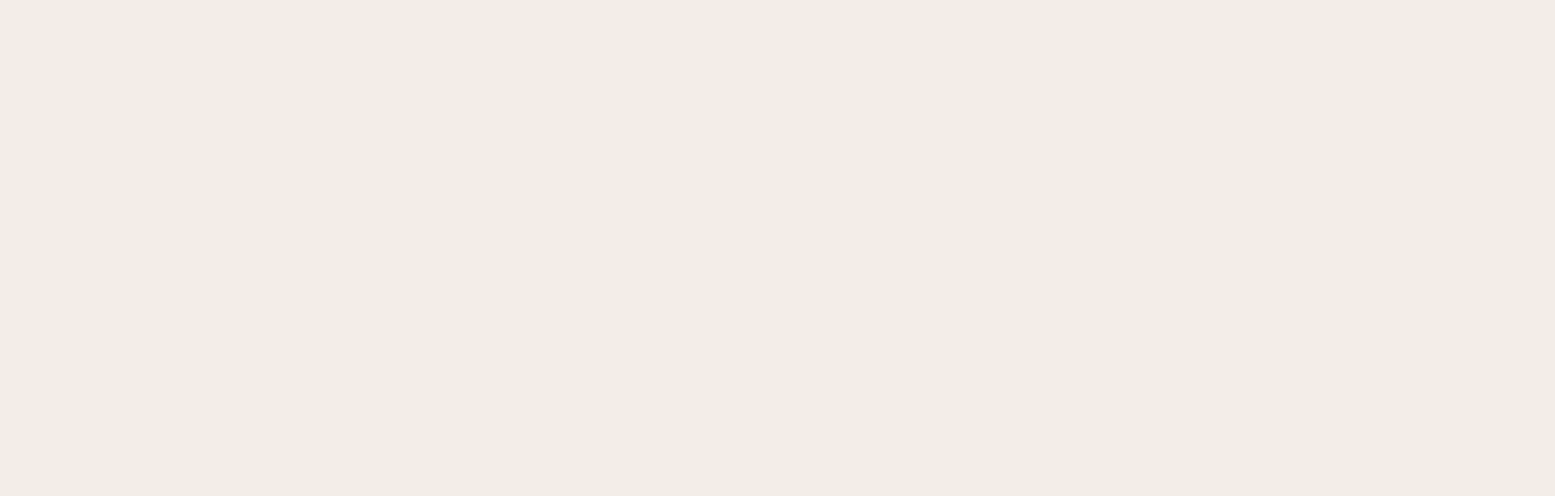
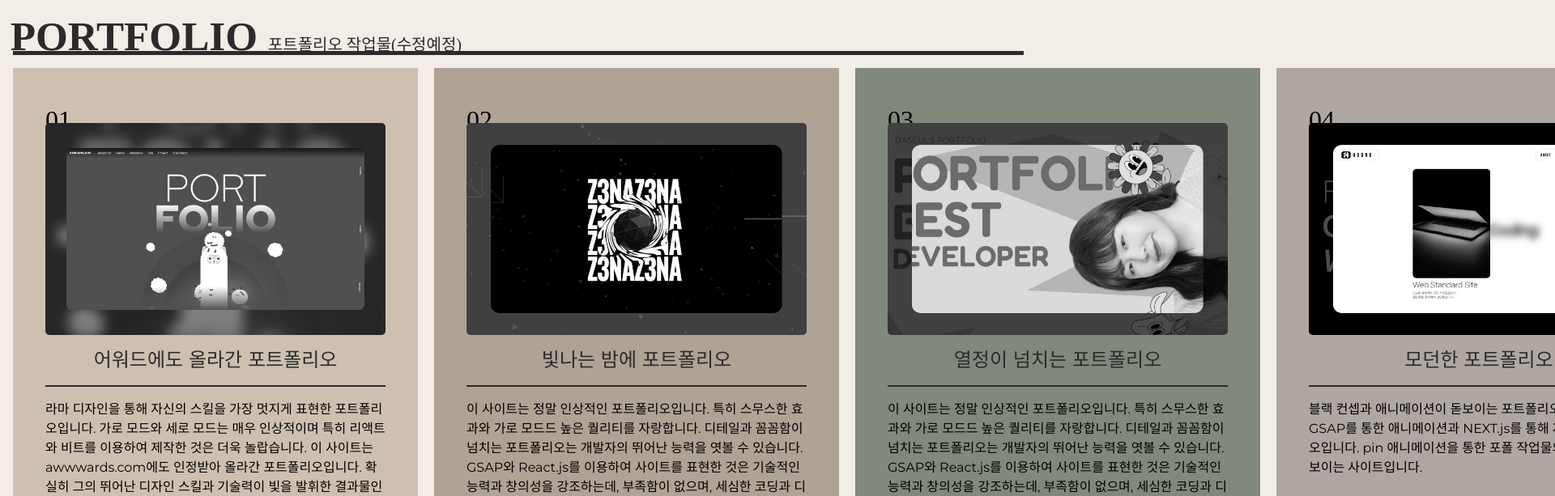
Before and after one commit to chloe-20/portfolio2023-vue, a Vue app: page / in a window 1280 px wide. Shown: the part 4900-5513 px from the top of the page at 81% size, 1920 px wide, since content can reach past the window. Before the commit the page ends 4696 px from the top, so only its background shows below. Built offline with nearby package versions, Linux system fonts and the light colour scheme; a small style sheet from the web is missing; a web font is replaced by a local one.

Commit message:
포트폴리오완료

```diff
--- a/src/components/PortfolioSection.vue
+++ b/src/components/PortfolioSection.vue
@@ -1,3 +1,159 @@
+<script setup>
+import { portText } from "@/constants/index";
+</script>
+
 <template>
-  PortfolioSection
+  <section id="portfolio">
+    <div class="portfolio__inner">
+      <div class="portfolio__title">PORTFOLIO <em>포트폴리오 작업물(수정예정)</em></div>
+      <div class="portfolio__wrap">
+        <article class="portfolio__item" v-for="(port, key) in portText" :key="key">
+          <span class="num">{{ port.num }}.</span>
+          <a :href="port.code" target="_blank" class="img">
+            <img :src="port.img" :alt="port.name" />
+          </a>
+          <h3 class="title">{{ port.title }}</h3>
+          <p class="desc">{{ port.desc }}</p>
+          <a :href="port.view" target="_blank" class="site">사이트 보기</a>
+        </article>
+      </div>
+    </div>
+  </section>
 </template>
+
+<style lang="scss">
+#portfolio {
+  width: 100%;
+  margin-top: 30vh;
+  // overflow: hidden;
+}
+.portfolio__inner {
+  padding: 16px;
+
+  .portfolio__title {
+    width: 100%;
+    height: 5vw;
+    font-size: 4vw;
+    font-weight: 900;
+    line-height: 1.6;
+    font-family: var(--mainKor-font);
+    color: var(--black100);
+    border-bottom: 0.4vw solid var(--black100);
+    margin-bottom: 16px;
+    text-indent: -0.26vw;
+
+    em {
+      font-size: 1.25rem;
+      font-weight: 400;
+      line-height: 2;
+    }
+  }
+
+  .portfolio__wrap {
+    display: flex;
+    flex-wrap: wrap;
+    width: 7000px;
+
+    .portfolio__item {
+      width: 500px;
+      height: 75vh;
+      background-color: var(--subBg100);
+      padding: 2.5rem;
+      margin-right: 20px;
+
+      &:nth-child(1) {
+        background-color: var(--subBg100);
+      }
+
+      &:nth-child(2) {
+        background-color: var(--subBg200);
+      }
+
+      &:nth-child(3) {
+        background-color: var(--subBg300);
+      }
+
+      &:nth-child(4) {
+        background-color: var(--subBg400);
+      }
+
+      &:nth-child(5) {
+        background-color: var(--subBg500);
+      }
+
+      &:nth-child(6) {
+        background-color: var(--subBg100);
+      }
+
+      &:nth-child(7) {
+        background-color: var(--subBg200);
+      }
+
+      &:nth-child(8) {
+        background-color: var(--subBg300);
+      }
+
+      &:nth-child(9) {
+        background-color: var(--subBg400);
+      }
+
+      &:nth-child(10) {
+        background-color: var(--subBg500);
+      }
+
+      .num {
+        font-size: 2rem;
+        font-family: var(--mainNum-font);
+      }
+
+      .img {
+        display: block;
+        margin-top: -20px;
+        transition: margin-top 0.3s;
+
+        img {
+          border-radius: 5px;
+          filter: saturate(0%);
+          transition: all 0.3s;
+        }
+
+        &:hover {
+          margin-top: 0;
+
+          img {
+            filter: saturate(100%);
+          }
+        }
+      }
+
+      .title {
+        font-size: 1.5rem;
+        text-align: center;
+        padding: 0.8rem 0;
+        font-weight: 700;
+        color: var(--black100);
+        border-bottom: 2px solid var(--black100);
+        margin-bottom: 1rem;
+      }
+
+      .desc {
+        font-size: 1rem;
+      }
+
+      .site {
+        border: 1px solid var(--black100);
+        display: block;
+        text-align: center;
+        padding: 0.625rem 1.5rem;
+        margin-top: 1.5rem;
+        transition: all 0.2s;
+
+        &:hover {
+          background-color: var(--black100);
+          color: var(--white);
+        }
+      }
+    }
+  }
+}
+</style>
```
